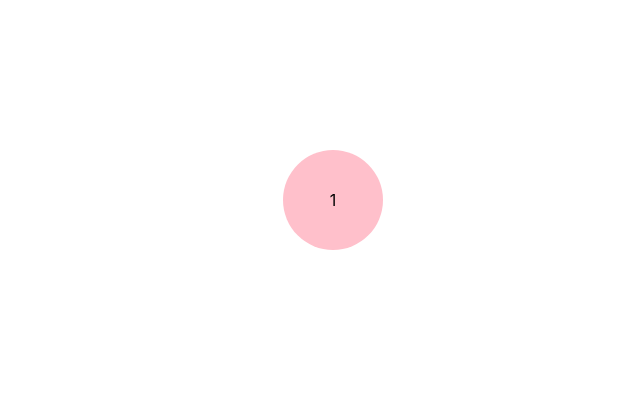
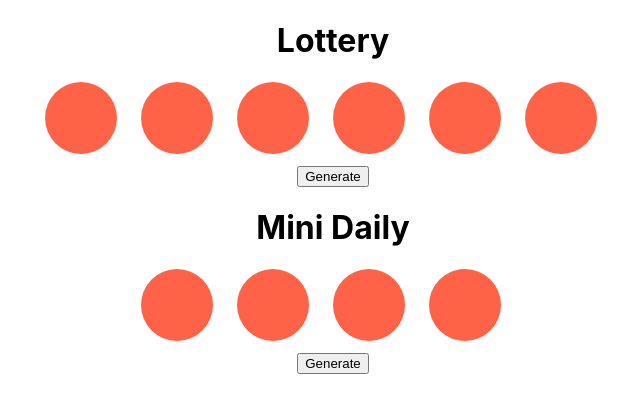
Before and after one commit to davisstacked/react-state-exercises, a React (Create React App) app: page / in a window 1280 px wide. Shown: the top 412 px of the page, without its empty margins (307-947 px from the left). Built offline with nearby package versions, Linux system fonts and the light colour scheme.

Commit message:
Lottery state design exercise

```diff
--- a/src/App.js
+++ b/src/App.js
@@ -1,10 +1,11 @@
-import LottoBall from "./LottoBall";
+import Lottery from "./Lottery";
 
 
 function App() {
   return (
     <div className="App">
-     <LottoBall />
+      <Lottery />
+      <Lottery title="Mini Daily" maxNum={10} numBalls={4}/>
     </div>
   );
 }
--- /dev/null
+++ b/src/Lottery.css
@@ -0,0 +1,10 @@
+.Lottery {
+  display: flex;
+  flex-direction: column;
+  justify-content: center;
+  align-items: center;
+}
+
+.Lottery-balls {
+  display: flex;
+}
--- a/src/Lottery.js
+++ b/src/Lottery.js
@@ -11,16 +11,61 @@
 // what props will they need?
 // what state will we need?
 
+// Lottery component has props. So we can alter title.
+// Props
+// title, numBalls, maxNum
+
+// State
+// nums:array of [num, num, num, ...] for balls
+
+// Events
+// onClick: regenerate nums in state
+
 import React, { Component } from 'react'
+import LottoBall from './LottoBall';
 
+import './Lottery.css';
 export class Lottery extends Component {
+
+  static defaultProps = {
+    title: "Lottery",
+    numBalls: 6,
+    maxNum: 40
+  }
+
+  constructor(props) {
+    super(props);
+    this.state = {
+      nums: Array.from({length: this.props.numBalls})
+    }
+    this.generateNumbers.bind(this);
+  }
+
+  generateNumbers() {
+    // gets a random number between 1 and 40 for each lotto ball
+    // creates a new array of the same length called curState which we map the new array onto from nums
+    this.setState(curState =>({
+      nums: curState.nums.map(n => Math.floor(Math.random() * this.props.maxNum) + 1)
+    }))
+  };
+
+  handleClick = () => {
+    this.generateNumbers();
+  }
+
   render() {
     return (
-      <div>
-
+      <div className="Lottery">
+        <h1 className="Lottery-title">{this.props.title}</h1>
+        <div className="Lottery-balls">
+          {this.state.nums.map(num => <LottoBall num={num}/>)}
+        </div>
+        <button onClick={this.handleClick}>Generate</button>
       </div>
     )
   }
 }
 
+// so when we push the button we will push 40
+
 export default Lottery
--- a/src/LottoBall.css
+++ b/src/LottoBall.css
@@ -2,16 +2,23 @@
   display: flex;
   justify-content: center;
   align-items: center;
-  height: 50vh;
+  margin-bottom: .75em;
 }
 
 .LottoBall-ball {
   display: flex;
   align-items: center;
   justify-content: center;
-  background-color: pink;
-  height: 100px;
-  width: 100px;
+  background-color: tomato;
+  text-align: center;
+  box-sizing: border-box;
+  color: white;
+  height: 3em;
+  padding-top:0.75em;
+  margin-right: 1em;
+  font-size: 1.5em;
+  font-weight: bold;
+  width: 3em;
   border-radius: 50%;
   -webkit-border-radius: 50%;
   -moz-border-radius: 50%;
--- a/src/LottoBall.js
+++ b/src/LottoBall.js
@@ -1,4 +1,6 @@
 import React, { Component } from 'react';
+
+// just needs a prop called num: value on ball.
 
 import './LottoBall.css';
 
@@ -7,9 +9,7 @@ export class LottoBall extends Component {
     return (
       <div className="LottoBall">
         <div className="LottoBall-ball">
-          <div className="LottoBall-number">
-            1
-          </div>
+            { this.props.num }
         </div>
       </div>
     )
```
